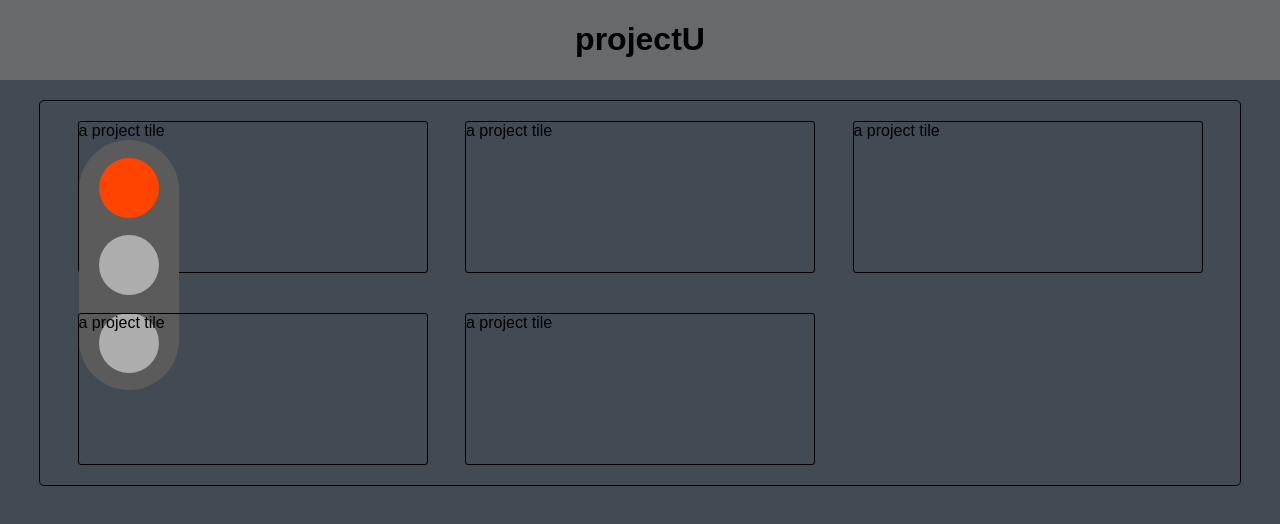
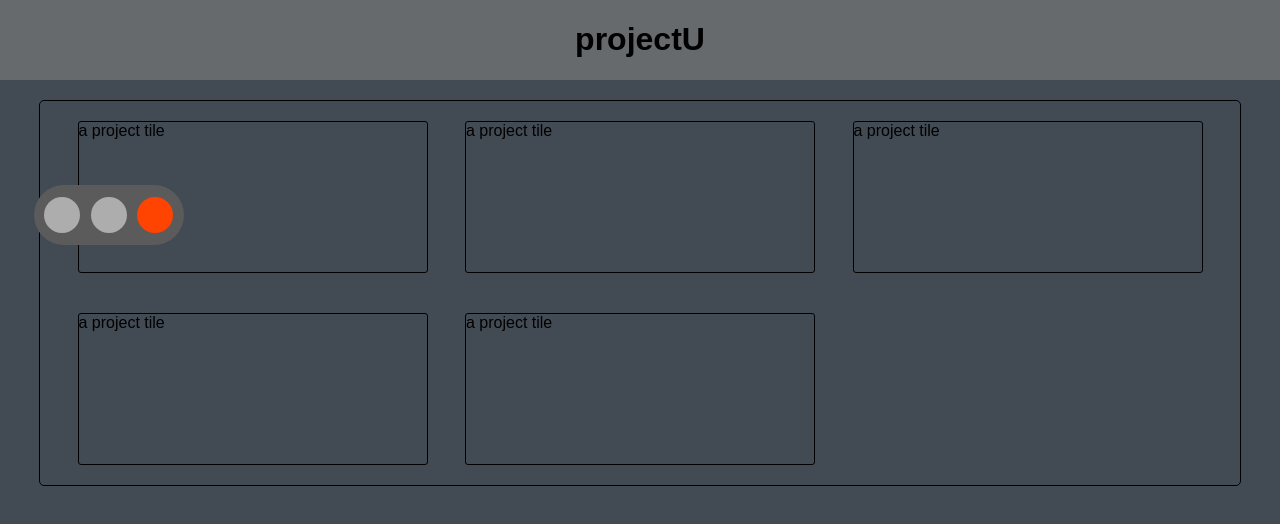
Before and after one commit to RonnyFalconeri/projectU_frontend, an Angular app: page / in a window 1280 px wide. Shown: the top 524 px of the page. Built offline with nearby package versions, Linux system fonts and the light colour scheme.

Commit message:
traffic light rotation configurable

```diff
--- a/src/app/components/overview/overview.component.html
+++ b/src/app/components/overview/overview.component.html
@@ -8,6 +8,7 @@
       a project tile
       <app-traffic-light
         [complexity]="'difficult'"
+        [horizontal]="true"
       ></app-traffic-light>
     </div>
     <div class="project-tile">a project tile</div>
--- a/src/app/components/traffic-light/traffic-light.component.html
+++ b/src/app/components/traffic-light/traffic-light.component.html
@@ -1,4 +1,4 @@
-<div class="traffic-light" [ngClass]="complexity">
+<div class="traffic-light big" [ngClass]="complexity" [class.horizontal]="horizontal">
   <div class="indicator red"></div>
   <div class="indicator yellow"></div>
   <div class="indicator green"></div>
--- a/src/app/components/traffic-light/traffic-light.component.scss
+++ b/src/app/components/traffic-light/traffic-light.component.scss
@@ -1,8 +1,10 @@
+$traffic-light-width: 50px;
+$traffic-light-height: 125px;
+$indicator-size: 30px;
+
 .traffic-light {
   background-color: var(--color-font-secondary);
   border-radius: 500px;
-  width: 100px;
-  height: 250px;
   display: flex;
   flex-direction: column;
   align-items: center;
@@ -10,10 +12,42 @@
 
   .indicator {
     background-color: var(--color-complexity-empty);
-    width: 60px;
-    height: 60px;
     border-radius: 50%;
   }
+}
+
+.traffic-light.small{
+  width: $traffic-light-width*0.6;
+  height: $traffic-light-height*0.6;
+
+  .indicator {
+    width: $indicator-size*0.6;
+    height: $indicator-size*0.6;
+  }
+}
+
+.traffic-light.medium{
+  width: $traffic-light-width;
+  height: $traffic-light-height;
+
+  .indicator {
+    width: $indicator-size;
+    height: $indicator-size;
+  }
+}
+
+.traffic-light.big{
+  width: $traffic-light-width*1.2;
+  height: $traffic-light-height*1.2;
+
+  .indicator {
+    width: $indicator-size*1.2;
+    height: $indicator-size*1.2;
+  }
+}
+
+.traffic-light.horizontal {
+  transform: rotate(90deg);
 }
 
 .traffic-light.easy{
--- a/src/app/components/traffic-light/traffic-light.component.ts
+++ b/src/app/components/traffic-light/traffic-light.component.ts
@@ -10,6 +10,11 @@ export class TrafficLightComponent implements OnInit {
   // TODO: use enum instead of string for complexity
   @Input() complexity: string;
 
+  // TODO: use enum instead of string for size
+  @Input() size: string;
+
+  @Input() horizontal: boolean = false;
+
   constructor() {}
 
   ngOnInit(): void {}
--- /dev/null
+++ b/src/app/model/Complexity.ts
@@ -0,0 +1,5 @@
+export enum Complexity {
+  EASY,
+  MEDIUM,
+  DIFFICULT
+}
```
